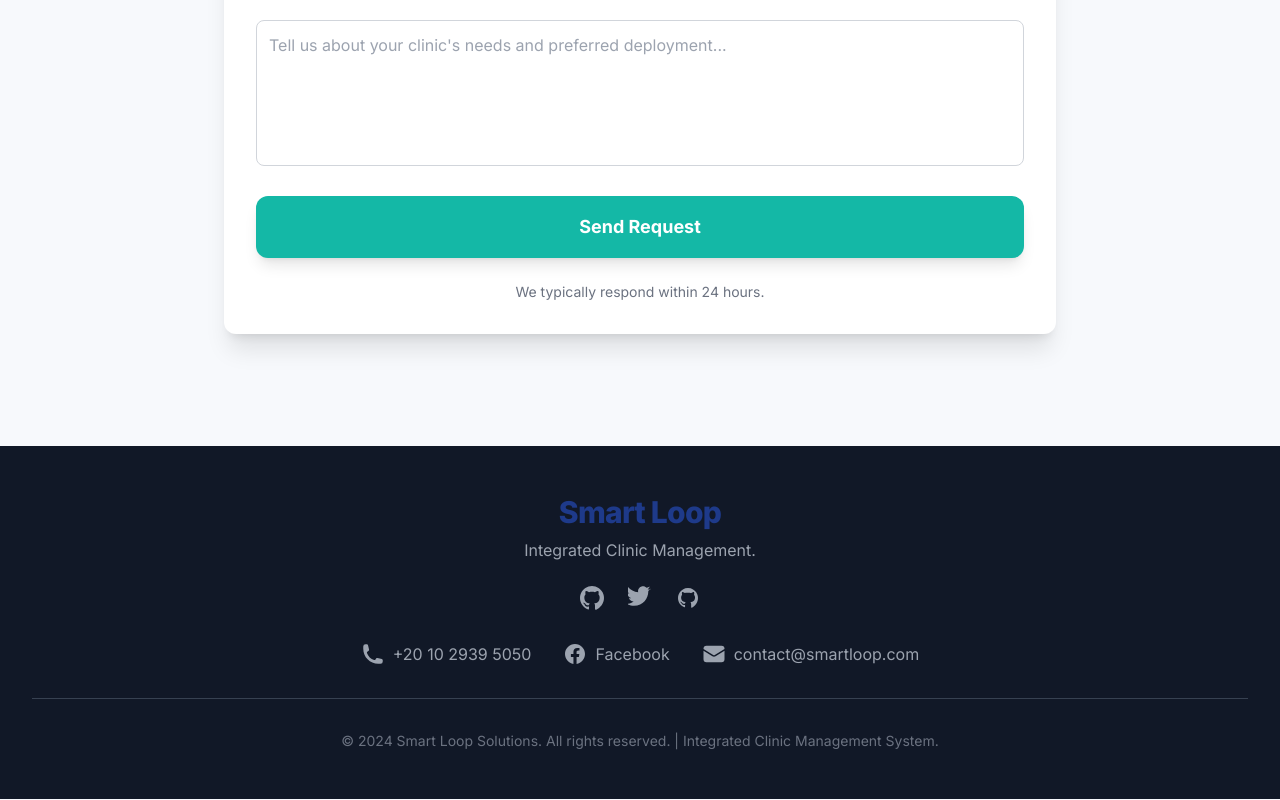
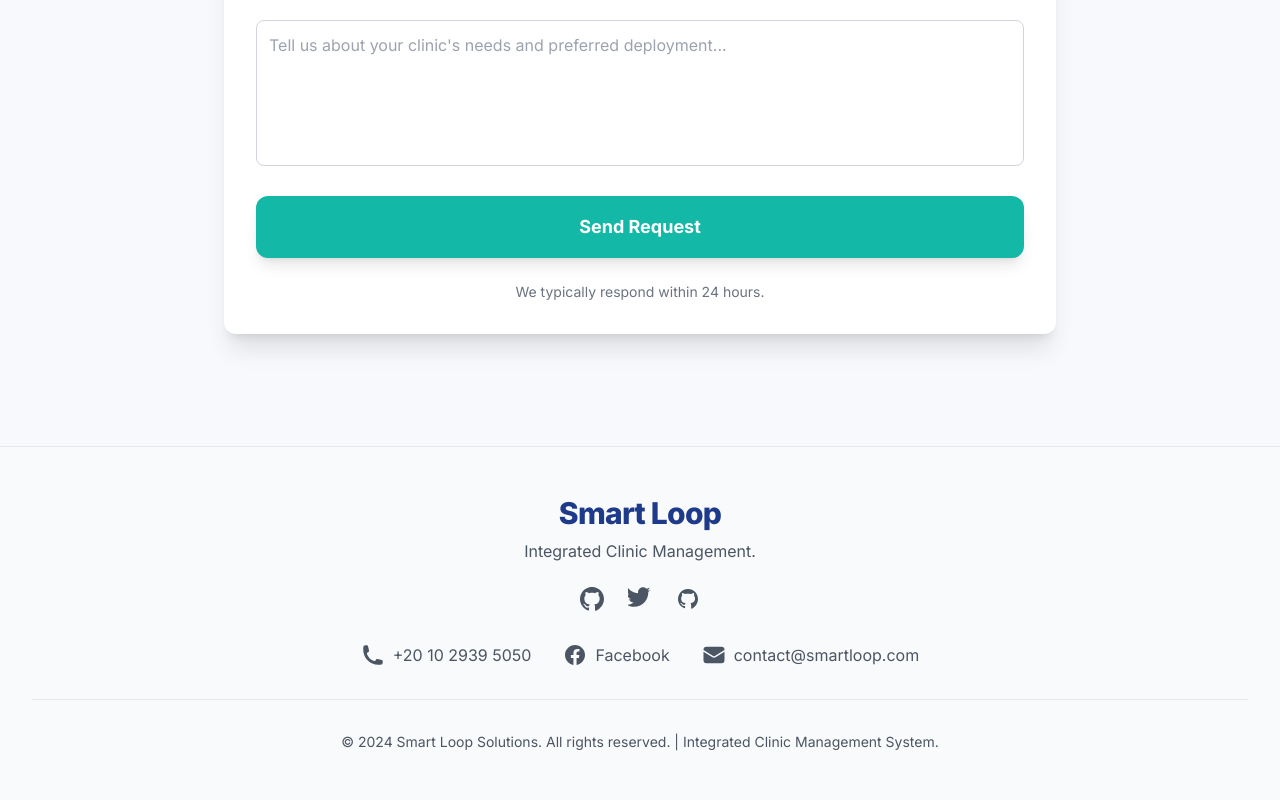
Before and after one commit to smart-loop99/smart-loop99.github.io, a plain HTML site: page index.html in a window 1280 px wide. Shown: the part 5251-6051 px from the top of the page. Drawn offline with nearby package versions, Linux system fonts and the light colour scheme.

Commit message:
added light mode for footer

```diff
--- a/index.html
+++ b/index.html
@@ -469,43 +469,43 @@
     </section>
 
     <!-- Footer -->
-    <footer class="bg-gray-900 py-12 dark:bg-gray-900">
-        <div class="max-w-7xl mx-auto px-4 sm:px-6 lg:px-8 text-white text-center">
+    <footer class="bg-gray-50 dark:bg-gray-900 py-12 border-t border-gray-200 dark:border-gray-800">
+        <div class="max-w-7xl mx-auto px-4 sm:px-6 lg:px-8 text-center">
             <div class="mb-6">
                 <a href="#" class="text-3xl font-extrabold text-primary tracking-tight">Smart Loop</a>
-                <p class="mt-2 text-gray-400">Integrated Clinic Management.</p>
+                <p class="mt-2 text-gray-600 dark:text-gray-400">Integrated Clinic Management.</p>
             </div>
 
             <div class="flex justify-center space-x-6 mb-8">
                 <!-- Social Links (Placeholder icons) -->
-                <a href="#" class="text-gray-400 hover:text-primary transition duration-150">
+                <a href="#" class="text-gray-600 hover:text-primary dark:text-gray-400 dark:hover:text-primary transition duration-150">
                     <svg class="w-6 h-6" fill="currentColor" viewBox="0 0 24 24" aria-hidden="true"><path d="M12 0c-6.626 0-12 5.373-12 12 0 5.302 3.438 9.8 8.207 11.387.599.111.793-.261.793-.577v-2.234c-3.338.726-4.033-1.416-4.033-1.416-.546-1.387-1.333-1.756-1.333-1.756-1.087-.731.084-.678.084-.678 1.205.084 1.838 1.236 1.838 1.236 1.07 1.835 2.809 1.305 3.495.998.108-.776.418-1.305.762-1.604-2.665-.305-5.467-1.334-5.467-5.931 0-1.311.469-2.381 1.236-3.221-.124-.303-.535-1.524.118-3.176 0 0 1.008-.322 3.301 1.23.957-.266 1.983-.399 3.003-.404 1.02.005 2.046.138 3.003.404 2.292-1.552 3.297-1.23 3.297-1.23.653 1.652.242 2.873.118 3.176.771.84 1.231 1.91 1.231 3.221 0 4.609-2.807 5.624-5.479 5.923.43.372.823 1.102.823 2.222v3.293c0 .319.192.694.8 1.101C20.575 21.79 24 17.3 24 12 24 5.373 18.627 0 12 0Z"/></svg>
                 </a>
-                <a href="#" class="text-gray-400 hover:text-primary transition duration-150">
+                <a href="#" class="text-gray-600 hover:text-primary dark:text-gray-400 dark:hover:text-primary transition duration-150">
                     <svg class="w-6 h-6" fill="currentColor" viewBox="0 0 24 24" aria-hidden="true"><path d="M22 4.01c-.75-.38-1.55-.65-2.39-.78 1.02-.61 1.8-1.58 2.16-2.73-.95.57-2.01.97-3.13 1.19-.9-.96-2.18-1.56-3.62-1.56-2.74 0-4.97 2.23-4.97 4.97 0 .39.04.77.11 1.13-4.13-.21-7.79-2.18-10.24-5.22-.43.74-.67 1.6-.67 2.5 0 1.72.87 3.24 2.19 4.12-.81-.02-1.56-.25-2.22-.61v.06c0 2.41 1.72 4.43 4.02 4.89-.42.11-.87.17-1.33.17-.32 0-.64-.03-.95-.09.64 2 2.5 3.45 4.7 3.49-1.7 1.34-3.85 2.14-6.18 2.14-.4 0-.79-.02-1.18-.07 2.22 1.43 4.86 2.26 7.7 2.26 9.24 0 14.3-7.66 14.3-14.3 0-.22 0-.44-.02-.66.98-.71 1.83-1.6 2.5-2.61Z"/></svg>
                 </a>
-                <a href="#" class="text-gray-400 hover:text-primary transition duration-150">
+                <a href="#" class="text-gray-600 hover:text-primary dark:text-gray-400 dark:hover:text-primary transition duration-150">
                     <svg class="w-6 h-6" fill="currentColor" viewBox="0 0 24 24" aria-hidden="true"><path fill-rule="evenodd" d="M12 2C6.477 2 2 6.477 2 12c0 4.237 2.636 7.855 6.356 9.2c.522.095.717-.227.717-.504v-1.734c-2.83.614-3.424-1.36-3.424-1.36-.46-.994-1.12-1.26-1.12-1.26-.91-.62.07-.607.07-.607 1.004.07 1.532 1.034 1.532 1.034.89 1.53 2.342 1.09 2.91.833.092-.647.35-1.09.636-1.342-2.22-.252-4.555-1.11-4.555-4.956 0-1.09.39-1.98.98-2.67-.1-.252-.42-1.26.09-2.646 0 0 .79-.27 2.57 1.026.75-.21 1.53-.314 2.31-.318 1.77.004 3.55.108 4.3.318 1.78-1.296 2.57-1.026 2.57-1.026.51 1.386.19 2.394.09 2.646.59.69 1 1.58 1 2.67 0 3.856-2.336 4.704-4.56 4.953.356.305.672 1.006.672 2.028v2.986c0 .277.195.6.717.503C19.364 19.855 22 16.237 22 12c0-5.523-4.477-10-10-10Z" clip-rule="evenodd"/></svg>
                 </a>
             </div>
 
             <!-- Contact Information -->
             <div class="flex flex-wrap justify-center gap-8 mb-8">
-                <a href="tel:+201029395050" class="flex items-center text-gray-400 hover:text-primary transition duration-150">
+                <a href="tel:+201029395050" class="flex items-center text-gray-600 hover:text-primary dark:text-gray-400 dark:hover:text-primary transition duration-150">
                     <svg class="w-6 h-6 mr-2" fill="currentColor" viewBox="0 0 24 24">
                         <path d="M2.25 6.75c0 8.284 6.716 15 15 15h2.25a2.25 2.25 0 002.25-2.25v-1.372c0-.516-.351-.966-.852-1.091l-4.423-1.106c-.44-.11-.902.055-1.173.417l-.97 1.293c-.282.376-.769.542-1.21.38a12.035 12.035 0 01-7.143-7.143c-.162-.441.004-.928.38-1.21l1.293-.97c.363-.271.527-.734.417-1.173L6.963 3.102a1.125 1.125 0 00-1.091-.852H4.5A2.25 2.25 0 002.25 4.5v2.25z" />
                     </svg>
                     +20 10 2939 5050
                 </a>
 
-                <a href="https://www.facebook.com/smartloop2019" target="_blank" rel="noopener noreferrer" class="flex items-center text-gray-400 hover:text-primary transition duration-150">
+                <a href="https://www.facebook.com/smartloop2019" target="_blank" rel="noopener noreferrer" class="flex items-center text-gray-600 hover:text-primary dark:text-gray-400 dark:hover:text-primary transition duration-150">
                     <svg class="w-6 h-6 mr-2" fill="currentColor" viewBox="0 0 24 24">
                         <path d="M22 12c0-5.523-4.477-10-10-10S2 6.477 2 12c0 4.991 3.657 9.128 8.438 9.878v-6.987h-2.54V12h2.54V9.797c0-2.506 1.492-3.89 3.777-3.89 1.094 0 2.238.195 2.238.195v2.46h-1.26c-1.243 0-1.63.771-1.63 1.562V12h2.773l-.443 2.89h-2.33v6.988C18.343 21.128 22 16.991 22 12z" />
                     </svg>
                     Facebook
                 </a>
 
-                <a href="mailto:contact@smartloop.com" class="flex items-center text-gray-400 hover:text-primary transition duration-150">
+                <a href="mailto:contact@smartloop.com" class="flex items-center text-gray-600 hover:text-primary dark:text-gray-400 dark:hover:text-primary transition duration-150">
                     <svg class="w-6 h-6 mr-2" fill="currentColor" viewBox="0 0 24 24">
                         <path d="M1.5 8.67v8.58a3 3 0 003 3h15a3 3 0 003-3V8.67l-8.928 5.493a3 3 0 01-3.144 0L1.5 8.67z" />
                         <path d="M22.5 6.908V6.75a3 3 0 00-3-3h-15a3 3 0 00-3 3v.158l9.714 5.978a1.5 1.5 0 001.572 0L22.5 6.908z" />
@@ -514,8 +514,8 @@
                 </a>
             </div>
 
-            <div class="border-t border-gray-700 pt-8">
-                <p class="text-sm text-gray-500">&copy; 2024 Smart Loop Solutions. All rights reserved. | Integrated Clinic Management System.</p>
+            <div class="border-t border-gray-200 dark:border-gray-700 pt-8">
+                <p class="text-sm text-gray-600 dark:text-gray-400">&copy; 2024 Smart Loop Solutions. All rights reserved. | Integrated Clinic Management System.</p>
             </div>
         </div>
     </footer>
```
